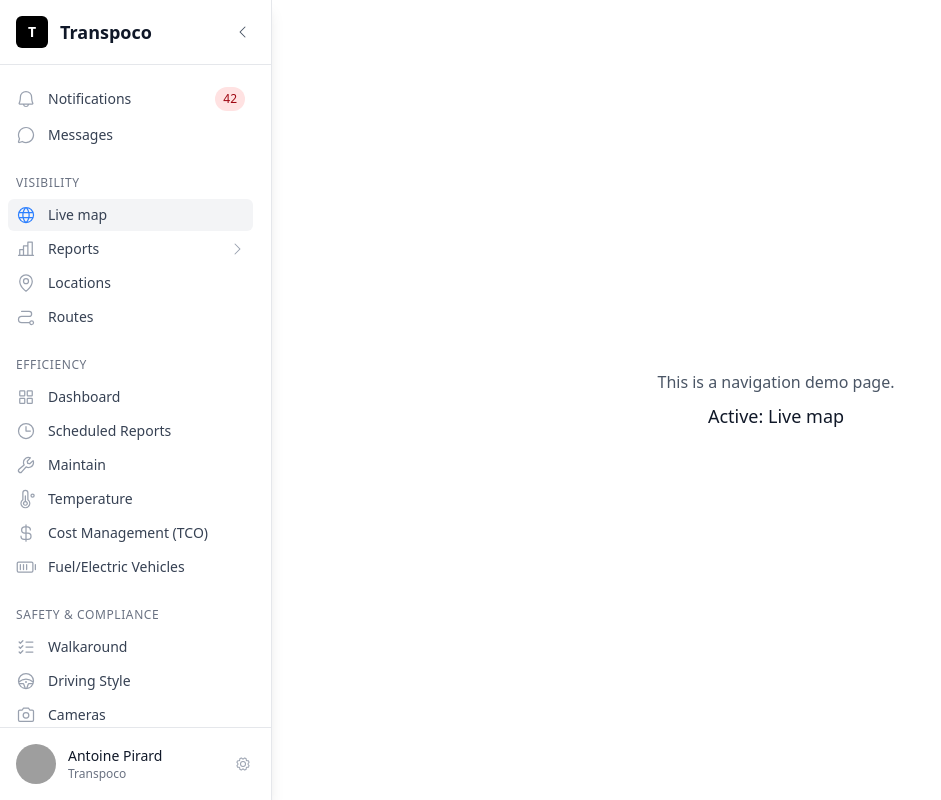
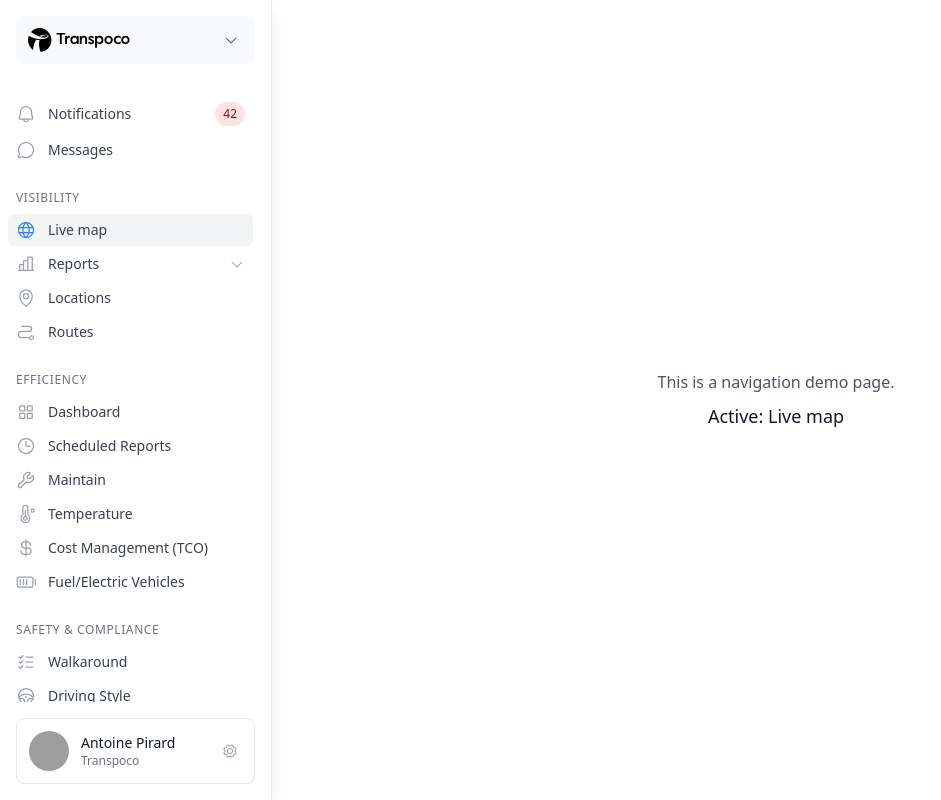
Before and after one commit to antoinepirard/transpoco-track, a Next.js app: page /new-navigation in a window 1280 px wide. Shown: the whole page, without its empty margins (0-941 px from the left). Built offline with nearby package versions, Linux system fonts and the light colour scheme; grey boxes are pictures that could not be loaded.

Commit message:
refactor: replace collapsible sidebar with updated navigation UI and icons

```diff
--- a/src/components/navigation/NavigationSidebarDemo.tsx
+++ b/src/components/navigation/NavigationSidebarDemo.tsx
@@ -21,8 +21,8 @@ import {
   CameraIcon,
   RobotIcon,
   ShieldIcon,
-  CaretRightIcon,
-  CaretLeftIcon,
+  CaretUpIcon,
+  CaretDownIcon,
   GearIcon,
   TruckIcon,
   ChartLineIcon,
@@ -50,8 +50,6 @@ interface NavigationSection {
 }
 
 interface NavigationSidebarDemoProps {
-  isCollapsed?: boolean;
-  onToggleCollapse?: () => void;
   onActiveItemChange?: (item: {id: string, label: string}) => void;
 }
 
@@ -237,8 +235,6 @@ const navigationData: NavigationSection[] = [
 ];
 
 export function NavigationSidebarDemo({
-  isCollapsed = false,
-  onToggleCollapse,
   onActiveItemChange,
 }: NavigationSidebarDemoProps) {
   const navRef = useRef<HTMLElement>(null);
@@ -272,39 +268,29 @@ export function NavigationSidebarDemo({
     []
   );
 
-  if (isCollapsed) {
-    return (
-      <div className="w-12 bg-white shadow-lg border-r border-gray-200 flex flex-col items-center py-4">
-        <button
-          onClick={onToggleCollapse}
-          className="p-2 hover:hover-only:bg-gray-100 rounded-lg transition-immediate focus-ring"
-          title="Expand navigation"
-          aria-label="Expand navigation sidebar"
-        >
-          <CaretRightIcon className="w-5 h-5 text-gray-600" />
-        </button>
-      </div>
-    );
-  }
 
   return (
     <div className="w-68 bg-white shadow-lg border-r border-gray-200 flex flex-col h-full">
       {/* Header */}
-      <div className="flex items-center justify-between p-4 border-b border-gray-200">
-        <div className="flex items-center space-x-3">
-          <div className="w-8 h-8 bg-black rounded-md flex items-center justify-center">
-            <span className="text-white text-sm font-bold">T</span>
-          </div>
-          <span className="text-lg font-semibold text-gray-900">Transpoco</span>
+      <div className="p-4">
+        <div className="bg-gray-50 rounded-lg p-3 flex items-center justify-between">
+          <div className="flex items-center flex-1">
+            <Image
+              src="/transpoco-logo.svg"
+              alt="Transpoco logo"
+              width={111}
+              height={26}
+              className="h-6 w-auto"
+            />
           </div>
           <button
-          onClick={onToggleCollapse}
             className="p-1 hover:hover-only:bg-gray-100 rounded transition-immediate focus-ring"
-          title="Collapse navigation"
-          aria-label="Collapse navigation sidebar"
+            title="Toggle navigation"
+            aria-label="Toggle navigation"
           >
-          <CaretLeftIcon className="w-4 h-4 text-gray-600" />
+            <CaretDownIcon className="w-4 h-4 text-gray-600" />
           </button>
+        </div>
       </div>
 
       {/* Navigation */}
@@ -370,12 +356,19 @@ export function NavigationSidebarDemo({
                         </span>
                       )}
                       {item.children && (
-                        <CaretRightIcon
-                          className={`ml-2 h-4 w-4 text-gray-400 flex-shrink-0 transition-all duration-200 ${
-                            isExpanded ? 'rotate-90' : ''
-                          }`}
+                        <>
+                          {isExpanded ? (
+                            <CaretUpIcon
+                              className="ml-2 h-4 w-4 text-gray-400 flex-shrink-0 transition-all duration-200"
                               aria-hidden="true"
                             />
+                          ) : (
+                            <CaretDownIcon
+                              className="ml-2 h-4 w-4 text-gray-400 flex-shrink-0 transition-all duration-200"
+                              aria-hidden="true"
+                            />
+                          )}
+                        </>
                       )}
                     </button>
                     {item.children && (
@@ -433,7 +426,8 @@ export function NavigationSidebarDemo({
       </nav>
 
       {/* User Profile */}
-      <div className="border-t border-gray-200 p-4">
+      <div className="p-4">
+        <div className="border border-gray-200 rounded-lg p-3 hover:hover-only:bg-gray-100 transition-immediate group cursor-pointer">
           <div className="flex items-center space-x-3">
           <Image
             className="h-10 w-10 rounded-full object-cover"
@@ -453,8 +447,9 @@ export function NavigationSidebarDemo({
             aria-label="User settings"
             title="Settings"
           >
-            <GearIcon className="w-4 h-4 text-gray-400" aria-hidden="true" />
+            <GearIcon className="w-4 h-4 text-gray-400 group-hover:hover-only:text-gray-600 transition-immediate" aria-hidden="true" />
           </button>
+          </div>
         </div>
       </div>
     </div>
```
Also changed, not shown: public/transpoco-logo.svg (added). Lines whose indentation alone changed are shown as unchanged.
